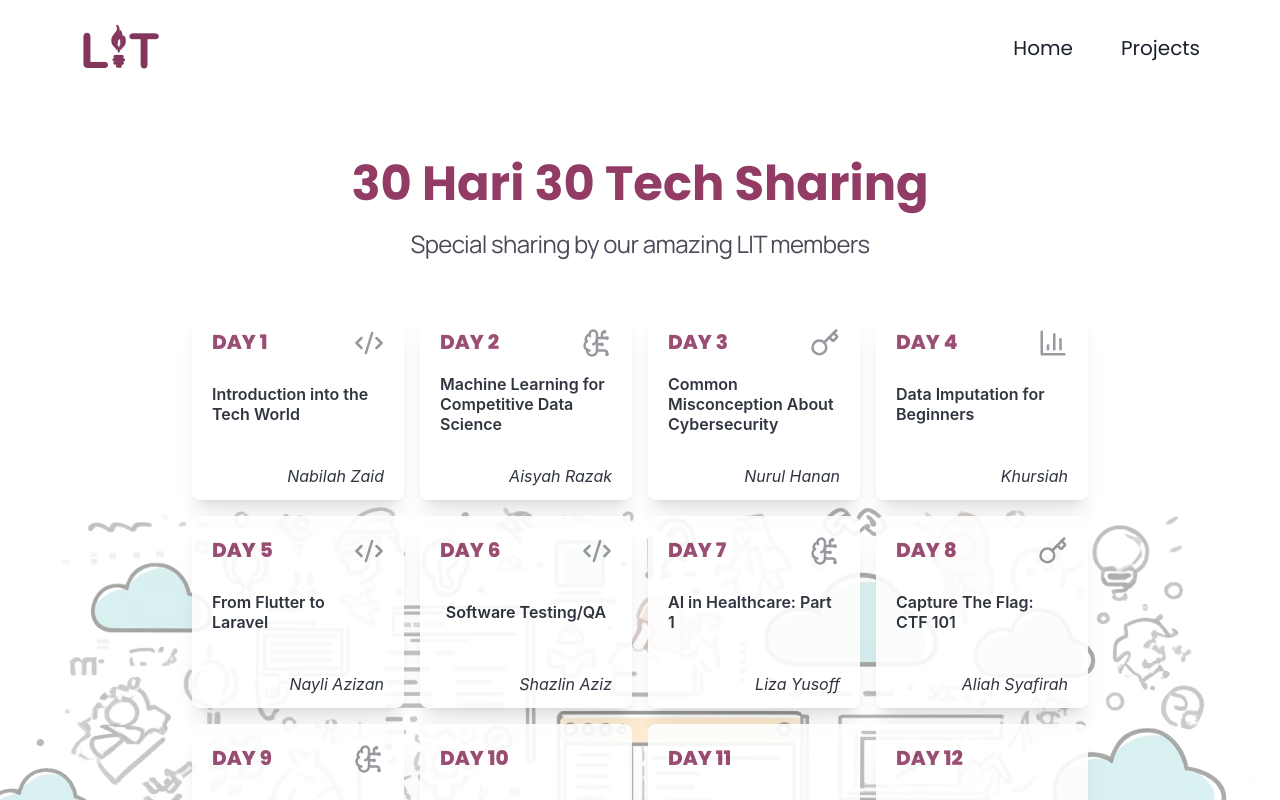
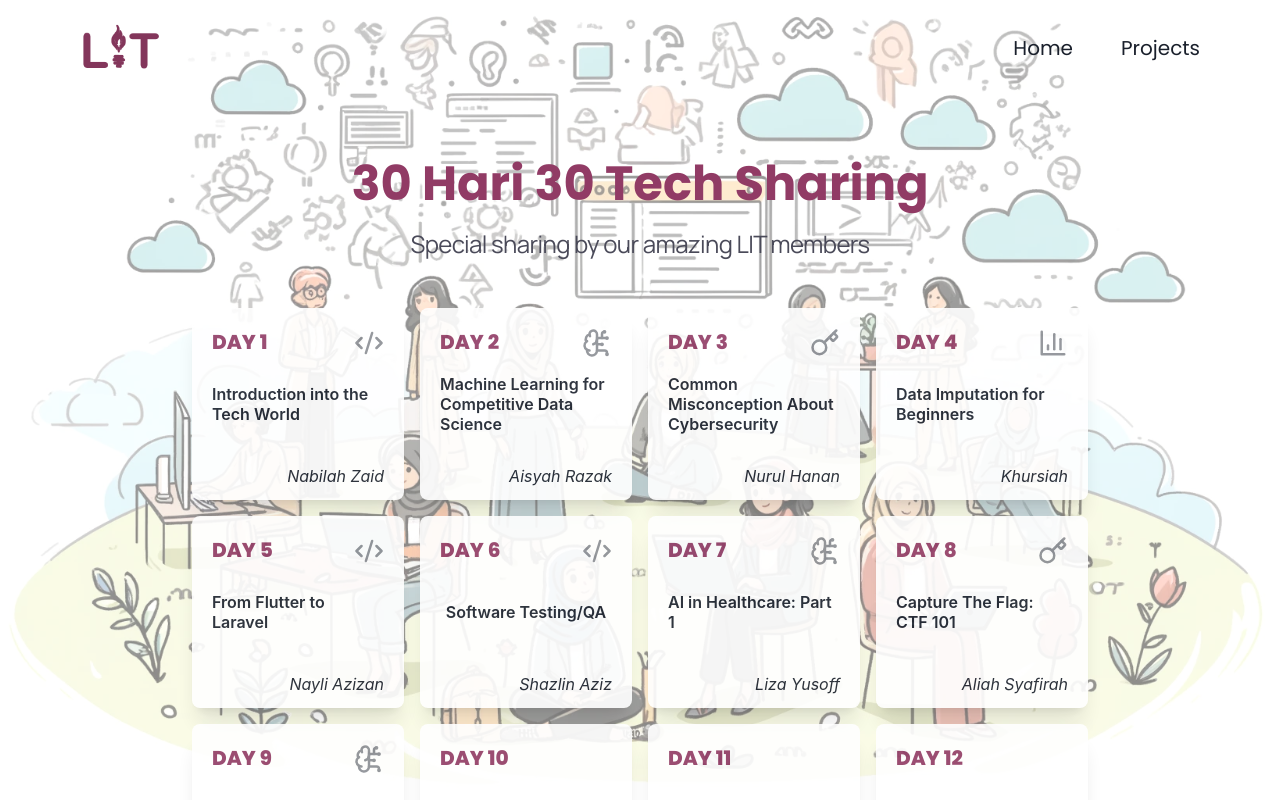
Before and after one commit to nabilahzaid/litmydev, a React (Create React App) app: page /projects in a window 1280 px wide. Shown: the top 800 px of the page. Built offline with nearby package versions, Linux system fonts and the light colour scheme.

Commit message:
background and grid

```diff
--- a/src/pages/projects/projects.tsx
+++ b/src/pages/projects/projects.tsx
@@ -15,8 +15,9 @@ function Projects(_props: Props) {
         style={{
           backgroundImage: `linear-gradient(rgba(255, 255, 255, 0.5), rgba(255, 255, 255, 0.5)), url(${IMAGES.projectBg1})`,
           backgroundRepeat: `no-repeat`,
-          backgroundSize: `fit`,
-          backgroundPosition: `center`,
+          backgroundSize: `cover`,
+          backgroundPosition: `center top`,
+          backgroundAttachment: `fixed`,
         }}
       >
         <div className="text-center pt-40">
@@ -28,7 +29,7 @@ function Projects(_props: Props) {
           </p>
         </div>
         <div className="lg:px-48 md:px-28 max-md:px-12 mb-10">
-          <div className="md:grid md:grid-cols-2 lg:grid-cols-3 xl:grid-cols-4 2xl:grid-cols-5 max-sm:space-y-4 gap-4">
+          <div className="grid md:grid-cols-2 lg:grid-cols-3 xl:grid-cols-4 2xl:grid-cols-5 gap-4">
             {Array.from({ length: ProjectData.length }, (_, index) => {
               const project = ProjectData[index];
               return (
```
